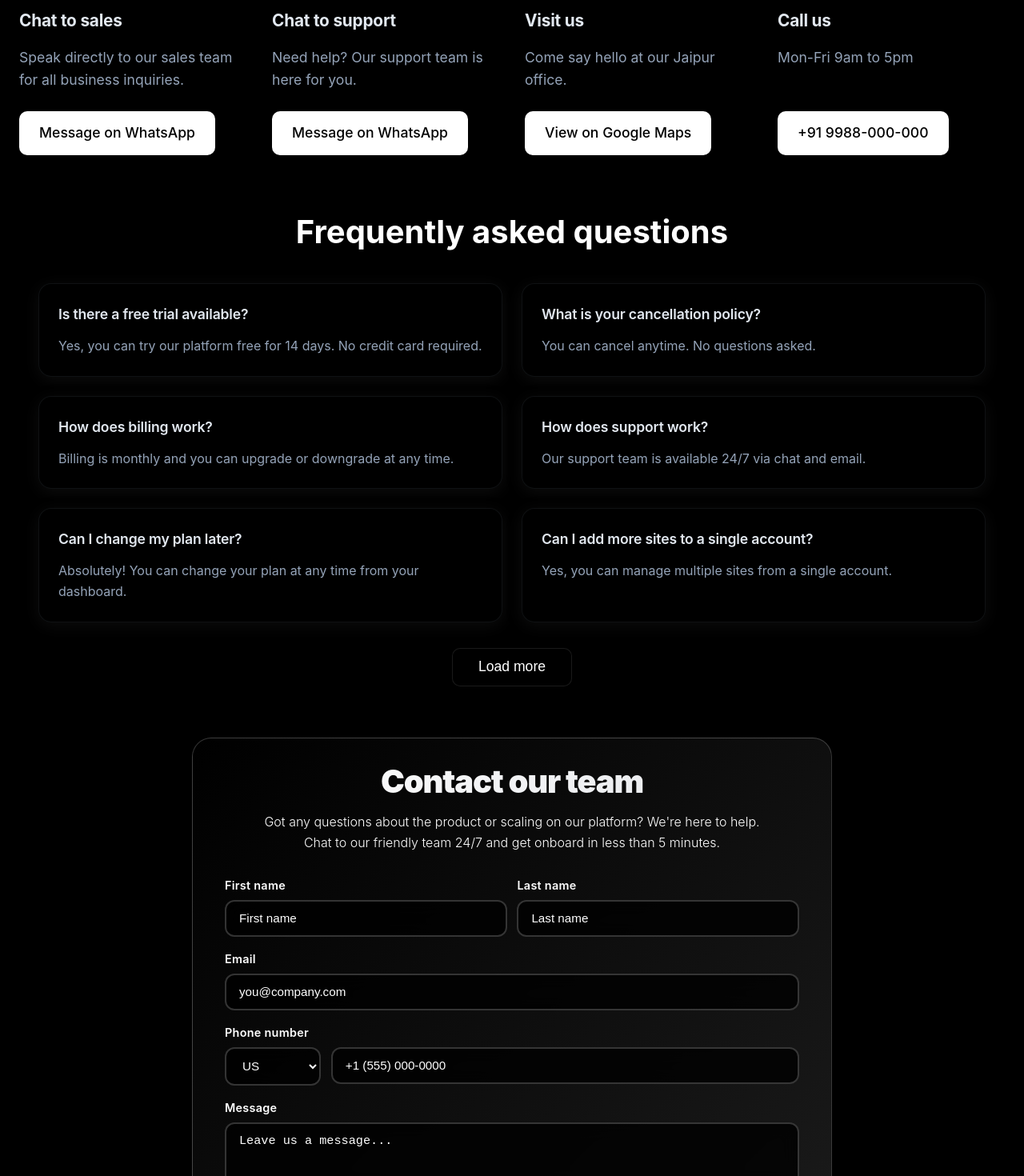
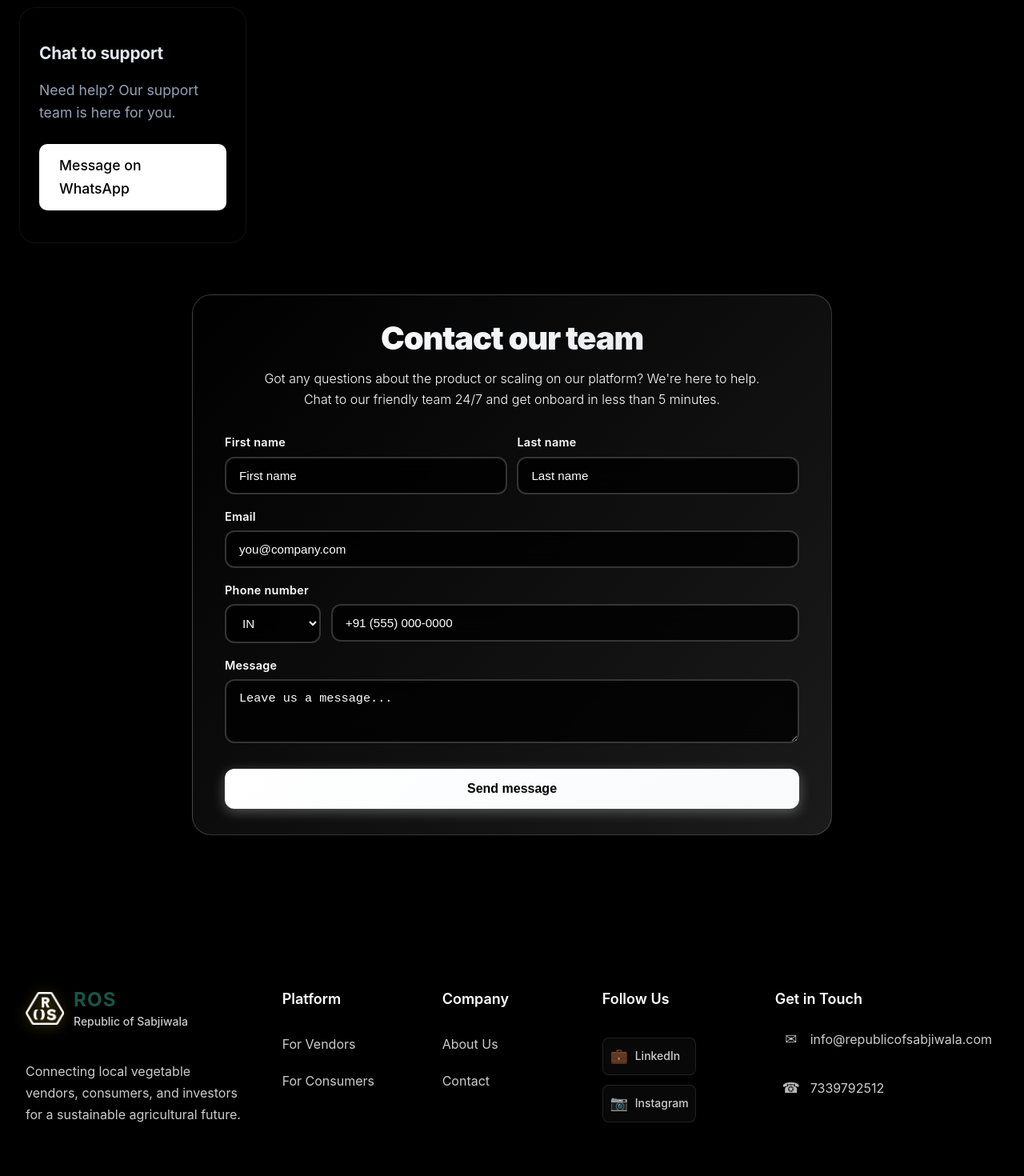
Before and after one commit to nitin272/ROS_INTRODUCTION, a React (Vite) app in the folder Client/: page /contact in a window 1280 px wide. Shown: the part 1240-2710 px from the top of the page at 80% size. Built offline with nearby package versions, Linux system fonts and the light colour scheme; a web font is replaced by a local one.

Commit message:
update the final content

```diff
--- a/Client/src/App.tsx
+++ b/Client/src/App.tsx
@@ -13,7 +13,7 @@ function App() {
           <Route path="/" element={<HomePage />} />
           <Route path="/about" element={<AboutPage />} />
           <Route path="/contact" element={<ContactPage />} />
-          <Route path="/blog" element={<BlogPage />} />
+          {/* <Route path="/blog" element={<BlogPage />} /> */}
         </Routes>
       </Layout>
     </Router>
--- a/Client/src/components/home/HeroCarousel.tsx
+++ b/Client/src/components/home/HeroCarousel.tsx
@@ -13,18 +13,7 @@ const slidesData: SlideData[] = [
         slogan: "Republic of Sabjiwala ",
         description: "Connecting local vegetable vendors, consumers, and investors in a revolutionary digital marketplace. We're building the future of local agriculture commerce, empowering communities one vegetable at a time.",
         logo: logo,
-        backgroundColor: "linear-gradient(135deg, #000000 0%, #1a1a1a 100%)",
-        textColor: "#FFFFFF",
-        accentColor: "#1a5446"
-    },
-
-    {
-        id: 3,
-        title: "For Investors",
-        slogan: "Invest in the Future ",
-        description: "Be part of the agricultural revolution. Invest in sustainable local commerce and help build a platform that connects communities while generating strong returns for stakeholders.",
-        logo: logo,
-        backgroundColor: "linear-gradient(135deg, #000000 0%, #1a1a1a 100%)",
+        backgroundColor: "#000000",
         textColor: "#FFFFFF",
         accentColor: "#1a5446"
     }
--- a/Client/src/components/layout/Footer.scss
+++ b/Client/src/components/layout/Footer.scss
@@ -31,12 +31,12 @@
         align-items: start;
 
         @media (min-width: $breakpoint-md) {
-            grid-template-columns: 1fr 2fr;
+            grid-template-columns: 1.2fr 2fr;
             gap: $spacing-5xl;
         }
 
         @media (min-width: $breakpoint-lg) {
-            grid-template-columns: 1.2fr 2fr 1fr;
+            grid-template-columns: 1.2fr 2.5fr 1fr;
             gap: $spacing-3xl;
         }
     }
@@ -109,72 +109,7 @@
         font-size: $font-size-base;
     }
 
-    // Social Section with improved layout
-    &__social {
-        display: flex;
-        flex-direction: column;
-        gap: $spacing-lg;
-        width: 100%;
-    }
 
-    &__social-title {
-        font-size: $font-size-lg;
-        font-weight: $font-weight-semibold;
-        color: $text-primary;
-        margin: 0 0 $spacing-sm 0;
-    }
-
-    &__social-links {
-        display: flex;
-        flex-wrap: wrap;
-        gap: $spacing-md;
-        align-items: center;
-    }
-
-    &__social-link {
-        display: flex;
-        align-items: center;
-        gap: $spacing-sm;
-        padding: $spacing-sm $spacing-md;
-        background-color: rgba(255, 255, 255, 0.03);
-        border: 1px solid rgba(255, 255, 255, 0.1);
-        border-radius: $radius-lg;
-        color: $text-secondary;
-        text-decoration: none;
-        transition: all 0.3s ease;
-        cursor: pointer;
-        min-width: 100px;
-        justify-content: center;
-
-        &:hover,
-        &:focus {
-            background-color: rgba(0, 210, 106, 0.1);
-            border-color: #00D26A;
-            color: #00D26A;
-            transform: translateY(-2px);
-            box-shadow: 0 4px 12px rgba(0, 210, 106, 0.2);
-        }
-
-        &:focus {
-            outline: 2px solid #00D26A;
-            outline-offset: 2px;
-        }
-    }
-
-    &__social-icon {
-        font-size: $font-size-lg;
-        min-width: 20px;
-        text-align: center;
-    }
-
-    &__social-name {
-        font-size: $font-size-sm;
-        font-weight: $font-weight-medium;
-
-        @media (max-width: $breakpoint-sm) {
-            display: none;
-        }
-    }
 
     // Navigation Sections with improved spacing
     &__sections {
@@ -184,12 +119,12 @@
         align-items: start;
 
         @media (min-width: $breakpoint-md) {
-            grid-template-columns: repeat(2, 1fr);
+            grid-template-columns: repeat(3, 1fr);
             gap: $spacing-4xl;
         }
 
         @media (min-width: $breakpoint-lg) {
-            grid-template-columns: repeat(4, 1fr);
+            grid-template-columns: repeat(3, 1fr);
             gap: $spacing-2xl;
         }
     }
@@ -263,6 +198,59 @@
 
         &:hover::before {
             width: 4px;
+        }
+    }
+
+    // Social Section Specific Styling
+    &__section--social {
+        .footer__social-links {
+            display: flex;
+            flex-direction: column;
+            gap: $spacing-md;
+            margin-top: $spacing-sm;
+        }
+
+        .footer__social-link {
+            display: flex;
+            align-items: center;
+            gap: $spacing-sm;
+            padding: $spacing-sm;
+            background-color: rgba(255, 255, 255, 0.03);
+            border: 1px solid rgba(255, 255, 255, 0.1);
+            border-radius: $radius-lg;
+            color: $text-secondary;
+            text-decoration: none;
+            transition: all 0.3s ease;
+            cursor: pointer;
+            font-size: $font-size-sm;
+            font-weight: $font-weight-medium;
+
+            &:hover,
+            &:focus {
+                background-color: rgba(0, 210, 106, 0.1);
+                border-color: #00D26A;
+                color: #00D26A;
+                transform: translateY(-2px);
+                box-shadow: 0 4px 12px rgba(0, 210, 106, 0.2);
+            }
+
+            &:focus {
+                outline: 2px solid #00D26A;
+                outline-offset: 2px;
+            }
+        }
+
+        .footer__social-icon {
+            font-size: $font-size-lg;
+            min-width: 24px;
+            text-align: center;
+            display: flex;
+            align-items: center;
+            justify-content: center;
+        }
+
+        .footer__social-name {
+            font-weight: $font-weight-medium;
         }
     }
 
@@ -445,10 +433,6 @@
             align-items: center;
         }
 
-        &__social-links {
-            justify-content: center;
-        }
-
         &__contact-info {
             align-items: center;
         }
--- a/Client/src/components/layout/Footer.tsx
+++ b/Client/src/components/layout/Footer.tsx
@@ -17,19 +17,7 @@ const Footer: React.FC<FooterProps> = ({
             title: 'Platform',
             links: [
                 { id: 'vendors', label: 'For Vendors', href: '/vendors' },
-                { id: 'consumers', label: 'For Consumers', href: '/consumers' },
-                { id: 'investors', label: 'For Investors', href: '/investors' },
-                { id: 'marketplace', label: 'Marketplace', href: '/marketplace' }
-            ]
-        },
-        {
-            id: 'resources',
-            title: 'Resources',
-            links: [
-                { id: 'blog', label: 'Blog', href: '/blog' },
-                { id: 'help', label: 'Help Center', href: '/help' },
-                { id: 'api', label: 'API Documentation', href: '/api-docs' },
-                { id: 'guides', label: 'User Guides', href: '/guides' }
+                { id: 'consumers', label: 'For Consumers', href: '/consumers' }
             ]
         },
         {
@@ -37,32 +25,13 @@ const Footer: React.FC<FooterProps> = ({
             title: 'Company',
             links: [
                 { id: 'about', label: 'About Us', href: '/about' },
-                { id: 'careers', label: 'Careers', href: '/careers' },
-                { id: 'press', label: 'Press Kit', href: '/press' },
                 { id: 'contact', label: 'Contact', href: '/contact' }
-            ]
-        },
-        {
-            id: 'legal',
-            title: 'Legal',
-            links: [
-                { id: 'privacy', label: 'Privacy Policy', href: '/privacy' },
-                { id: 'terms', label: 'Terms of Service', href: '/terms' },
-                { id: 'cookies', label: 'Cookie Policy', href: '/cookies' },
-                { id: 'compliance', label: 'Compliance', href: '/compliance' }
             ]
         }
     ];
 
     // Default social links with professional icons
     const defaultSocialLinks: SocialLink[] = [
-        {
-            id: 'twitter',
-            platform: 'Twitter',
-            href: 'https://twitter.com/ros_Sabjiwala',
-            icon: '𝕏',
-            label: 'Follow us on Twitter'
-        },
         {
             id: 'linkedin',
             platform: 'LinkedIn',
@@ -76,13 +45,6 @@ const Footer: React.FC<FooterProps> = ({
             href: 'https://instagram.com/ros_Sabjiwala',
             icon: '⬢',
             label: 'Follow us on Instagram'
-        },
-        {
-            id: 'facebook',
-            platform: 'Facebook',
-            href: 'https://facebook.com/ros.Sabjiwala',
-            icon: '◉',
-            label: 'Like us on Facebook'
         }
     ];
 
@@ -90,7 +52,6 @@ const Footer: React.FC<FooterProps> = ({
     const defaultContactInfo = {
         email: 'info@republicofsabjiwala.com',
         phone: '7339792512',
-        address: 'Republic of Sabjiwala, Digital Agriculture Hub'
     };
 
     // Default company info
@@ -143,28 +104,6 @@ const Footer: React.FC<FooterProps> = ({
                         <p className="footer__description">
                             {companyInfo.description}
                         </p>
-                        <div className="footer__social">
-                            <h4 className="footer__social-title">Follow Us</h4>
-                            <div className="footer__social-links">
-                                {socialLinks.map((social) => (
-                                    <a
-                                        key={social.id}
-                                        href={social.href}
-                                        className="footer__social-link"
-                                        aria-label={social.label}
-                                        tabIndex={0}
-                                        onClick={(e) => {
-                                            e.preventDefault();
-                                            handleLinkClick(social.href, true);
-                                        }}
-                                        onKeyDown={(e) => handleKeyDown(e, social.href, true)}
-                                    >
-                                        <span className="footer__social-icon" aria-hidden="true">{social.icon}</span>
-                                        <span className="footer__social-name">{social.platform}</span>
-                                    </a>
-                                ))}
-                            </div>
-                        </div>
                     </div>
 
                     {/* Navigation Sections */}
@@ -193,6 +132,30 @@ const Footer: React.FC<FooterProps> = ({
                                 </ul>
                             </div>
                         ))}
+
+                        {/* Follow Us Section */}
+                        <div className="footer__section footer__section--social">
+                            <h4 className="footer__section-title">Follow Us</h4>
+                            <div className="footer__social-links">
+                                {socialLinks.map((social) => (
+                                    <a
+                                        key={social.id}
+                                        href={social.href}
+                                        className="footer__social-link"
+                                        aria-label={social.label}
+                                        tabIndex={0}
+                                        onClick={(e) => {
+                                            e.preventDefault();
+                                            handleLinkClick(social.href, true);
+                                        }}
+                                        onKeyDown={(e) => handleKeyDown(e, social.href, true)}
+                                    >
+                                        <span className="footer__social-icon" aria-hidden="true">{social.icon}</span>
+                                        <span className="footer__social-name">{social.platform}</span>
+                                    </a>
+                                ))}
+                            </div>
+                        </div>
                     </div>
 
                     {/* Contact Section */}
@@ -215,14 +178,6 @@ const Footer: React.FC<FooterProps> = ({
                                 <span className="footer__contact-icon" aria-hidden="true">☎</span>
                                 <span className="footer__contact-text">{contactInfo.phone}</span>
                             </a>
-                            <div
-                                className="footer__contact-item footer__contact-address"
-                                role="text"
-                                aria-label={`Address: ${contactInfo.address}`}
-                            >
-                                <span className="footer__contact-icon" aria-hidden="true">⌖</span>
-                                <span className="footer__contact-text">{contactInfo.address}</span>
-                            </div>
                         </div>
                     </div>
                 </div>
--- a/Client/src/components/layout/Layout.tsx
+++ b/Client/src/components/layout/Layout.tsx
@@ -70,19 +70,7 @@ const Layout: React.FC<LayoutProps> = ({
             title: 'Platform',
             links: [
                 { id: 'vendors', label: 'For Vendors', href: '/vendors' },
-                { id: 'consumers', label: 'For Consumers', href: '/consumers' },
-                { id: 'investors', label: 'For Investors', href: '/investors' },
-                { id: 'marketplace', label: 'Marketplace', href: '/marketplace' }
-            ]
-        },
-        {
-            id: 'resources',
-            title: 'Resources',
-            links: [
-                { id: 'blog', label: 'Blog', href: '/blog' },
-                { id: 'help', label: 'Help Center', href: '/help' },
-                { id: 'api', label: 'API Documentation', href: '/api-docs' },
-                { id: 'guides', label: 'User Guides', href: '/guides' }
+                { id: 'consumers', label: 'For Consumers', href: '/consumers' }
             ]
         },
         {
@@ -90,31 +78,12 @@ const Layout: React.FC<LayoutProps> = ({
             title: 'Company',
             links: [
                 { id: 'about', label: 'About Us', href: '/about' },
-                { id: 'careers', label: 'Careers', href: '/careers' },
-                { id: 'press', label: 'Press Kit', href: '/press' },
                 { id: 'contact', label: 'Contact', href: '/contact' }
-            ]
-        },
-        {
-            id: 'legal',
-            title: 'Legal',
-            links: [
-                { id: 'privacy', label: 'Privacy Policy', href: '/privacy' },
-                { id: 'terms', label: 'Terms of Service', href: '/terms' },
-                { id: 'cookies', label: 'Cookie Policy', href: '/cookies' },
-                { id: 'compliance', label: 'Compliance', href: '/compliance' }
             ]
         }
     ];
 
     const socialLinks: SocialLink[] = [
-        {
-            id: 'twitter',
-            platform: 'Twitter',
-            href: 'https://twitter.com/ros_Sabjiwala',
-            icon: '𝕏',
-            label: 'Follow us on Twitter'
-        },
         {
             id: 'linkedin',
             platform: 'LinkedIn',
@@ -128,20 +97,12 @@ const Layout: React.FC<LayoutProps> = ({
             href: 'https://instagram.com/ros_Sabjiwala',
             icon: '📷',
             label: 'Follow us on Instagram'
-        },
-        {
-            id: 'facebook',
-            platform: 'Facebook',
-            href: 'https://facebook.com/ros.Sabjiwala',
-            icon: '📘',
-            label: 'Like us on Facebook'
         }
     ];
 
     const contactInfo: ContactInfo = {
         email: 'info@republicofsabjiwala.com',
-        phone: '7339792512',
-        address: 'Republic of Sabjiwala, Digital Agriculture Hub'
+        phone: '7339792512'
     };
 
     const companyInfo = {
--- a/Client/src/components/layout/Navbar.tsx
+++ b/Client/src/components/layout/Navbar.tsx
@@ -17,7 +17,7 @@ const Navbar: React.FC<NavbarProps> = ({
     const navItems: NavItem[] = [
         { id: 'home', label: 'Home', href: '/' },
         { id: 'about', label: 'About', href: '/about' },
-        { id: 'blog', label: 'Blog', href: '/blog' },
+        // { id: 'blog', label: 'Blog', href: '/blog' },
         { id: 'contact', label: 'Contact', href: '/contact' },
     ];
 
--- a/Client/src/pages/contact.tsx
+++ b/Client/src/pages/contact.tsx
@@ -4,15 +4,12 @@ import indiaMap from '../assets/logos/india_map.svg';
 import '../styles/contactPage.scss';
 
 const ContactPage: React.FC = () => {
-  const [faqCount, setFaqCount] = useState(6);
-
-
   // Contact form state
   const [formData, setFormData] = useState({
     firstName: '',
     lastName: '',
     email: '',
-    country: 'US',
+    country: 'IN',
     phone: '',
     message: '',
     services: [] as string[],
@@ -43,7 +40,7 @@ const ContactPage: React.FC = () => {
       firstName: '',
       lastName: '',
       email: '',
-      country: 'US',
+      country: 'IN',
       phone: '',
       message: '',
       services: [],
@@ -78,66 +75,33 @@ const ContactPage: React.FC = () => {
   };
 
   const contactCards = [
-    {
-      title: 'Chat to sales',
-      desc: 'Speak directly to our sales team for all business inquiries.',
-      button: 'Message on WhatsApp',
-      link: '#',
-    },
+    // {
+    //   title: 'Chat to sales',
+    //   desc: 'Speak directly to our sales team for all business inquiries.',
+    //   button: 'Message on WhatsApp',
+    //   link: '#',
+    // },
     {
       title: 'Chat to support',
       desc: 'Need help? Our support team is here for you.',
       button: 'Message on WhatsApp',
       link: '#',
     },
-    {
-      title: 'Visit us',
-      desc: 'Come say hello at our Jaipur office.',
-      button: 'View on Google Maps',
-      link: '#',
-    },
-    {
-      title: 'Call us',
-      desc: 'Mon-Fri 9am to 5pm',
-      button: '+91 9988-000-000',
-      link: 'tel:+919988000000',
-    },
+    // {
+    //   title: 'Visit us',
+    //   desc: 'Come say hello at our Jaipur office.',
+    //   button: 'View on Google Maps',
+    //   link: '#',
+    // },
+    // {
+    //   title: 'Call us',
+    //   desc: 'Mon-Fri 9am to 5pm',
+    //   button: '+91 9988-000-000',
+    //   link: 'tel:+919988000000',
+    // },
   ];
 
-  const faqs = [
-    {
-      q: 'Is there a free trial available?',
-      a: 'Yes, you can try our platform free for 14 days. No credit card required.'
-    },
-    {
-      q: 'What is your cancellation policy?',
-      a: 'You can cancel anytime. No questions asked.'
-    },
-    {
-      q: 'How does billing work?',
-      a: 'Billing is monthly and you can upgrade or downgrade at any time.'
-    },
-    {
-      q: 'How does support work?',
-      a: 'Our support team is available 24/7 via chat and email.'
-    },
-    {
-      q: 'Can I change my plan later?',
-      a: 'Absolutely! You can change your plan at any time from your dashboard.'
-    },
-    {
-      q: 'Can I add more sites to a single account?',
-      a: 'Yes, you can manage multiple sites from a single account.'
-    },
-    {
-      q: 'Is my data safe and secure?',
-      a: 'We use industry-standard security to protect your data.'
-    },
-    {
-      q: 'Do you provide tutorials?',
-      a: 'Yes, we have a library of tutorials and guides.'
-    },
-  ];
+
 
   return (
     <motion.div
@@ -208,30 +172,7 @@ const ContactPage: React.FC = () => {
         ))}
       </motion.div>
 
-      <section className="faq-section">
-        <h2 className="faq-title">Frequently asked questions</h2>
-        <motion.div
-          className="faq-list"
-          variants={staggerContainer}
-          initial="initial"
-          animate="animate"
-        >
-          {faqs.slice(0, faqCount).map((faq) => (
-            <motion.div
-              key={faq.q}
-              className="faq-item"
-              variants={cardVariants}
-              whileHover={{ y: -3 }}
-            >
-              <motion.div className="faq-question">{faq.q}</motion.div>
-              <motion.div className="faq-answer">{faq.a}</motion.div>
-            </motion.div>
-          ))}
-        </motion.div>
-        {faqCount < faqs.length && (
-          <button className="load-more" onClick={() => setFaqCount(faqCount + 2)}>Load more</button>
-        )}
-      </section>
+
 
       <section className="contact-form-section">
         <div className="form-left">
@@ -290,8 +231,8 @@ const ContactPage: React.FC = () => {
                   value={formData.country}
                   onChange={handleFormChange}
                 >
+                  <option value="IN">IN</option>
                   <option value="US">US</option>
-                  <option value="IN">IN</option>
                   <option value="UK">UK</option>
                   <option value="AU">AU</option>
                   <option value="CA">CA</option>
```
Also changed, not shown: Client/src/pages/about.tsx (+72 -46 lines), Client/src/pages/index.tsx (+31 -7 lines), Client/src/types/layout.d.ts (+5 -5 lines), Client/src/pages/investors.tsx (deleted), Client/src/pages/vendors.tsx (deleted), 1 other file (tests, documents, lock files or other folders).
